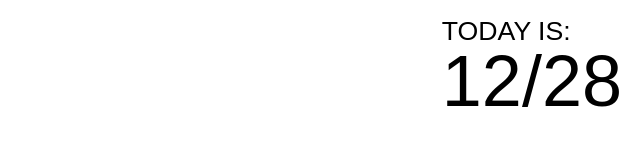
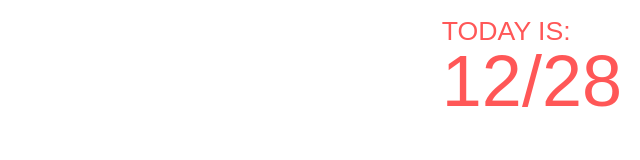
Before and after one commit to rrrachaelg/notion-date, a plain HTML site: page index.html in a window 1280 px wide. Shown: the whole page, without its empty margins (640-1280 px from the left). Drawn offline with Linux system fonts and the light colour scheme.

Commit message:
Update index.html

```diff
--- a/index.html
+++ b/index.html
@@ -7,7 +7,7 @@
         display: flex;
         font-family: exo, sans-serif;
         font-size: 12pt;
-
+        color: #ff5757;
         padding: 10px;
         border: 0px solid #ffffff;
         justify-content: right;
```
